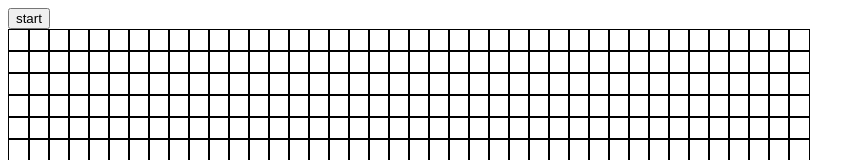
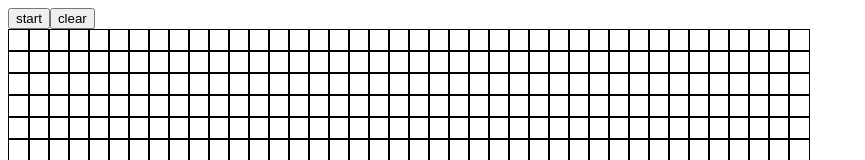
Before and after one commit to AbhishekPratap05/game-of-life, a React (Create React App) app: page / in a window 1280 px wide. Shown: the top 160 px of the page, without its empty margins (0-865 px from the left). Built offline with nearby package versions, Linux system fonts and the light colour scheme.

Commit message:
added clear button to empty out the grid

```diff
--- a/src/App.js
+++ b/src/App.js
@@ -15,9 +15,11 @@ const neighbours = [
   [1, 1], //SW //[0,0] is not there as its the cell itself and we want neighbours
 ]
 
+const generateEmptyGrid = () => Array.from(Array(numRows), () => Array.from(Array(numCols), () => 0)) //setting up 2d array of numRows*numCols
+
 const App = () => {
 
-  const [grid, setGrid] = useState(Array.from(Array(numRows), () => Array.from(Array(numCols), () => 0))) //setting up 2d array of 50*50
+  const [grid, setGrid] = useState(() => generateEmptyGrid())
   const [running, setRunning] = useState(false);
   const runningRef = useRef(running)
 
@@ -69,6 +71,11 @@ const App = () => {
         }
       }}>{running ? 'stop' : 'start'}</button>
 
+      <button onClick={() => {
+        setRunning(false)
+        setGrid(generateEmptyGrid())
+      }}>clear</button>
+
       <div style={{ display: 'grid', gridTemplateColumns: `repeat(${numCols},20px)` }}>
         {grid.map((gridRow, i) => gridRow.map((gridItem, j) => {
           return (
```
